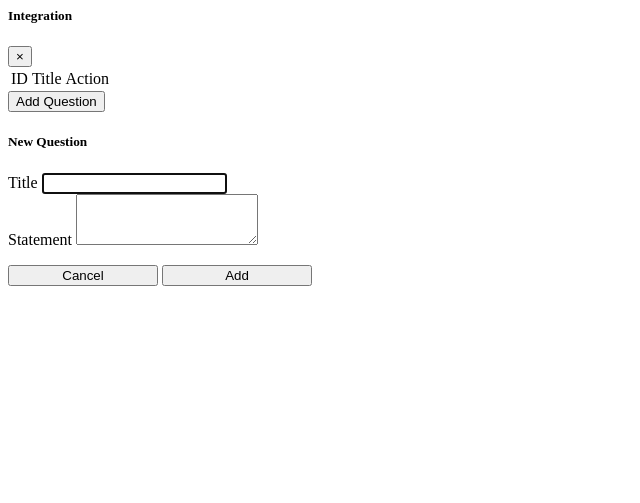
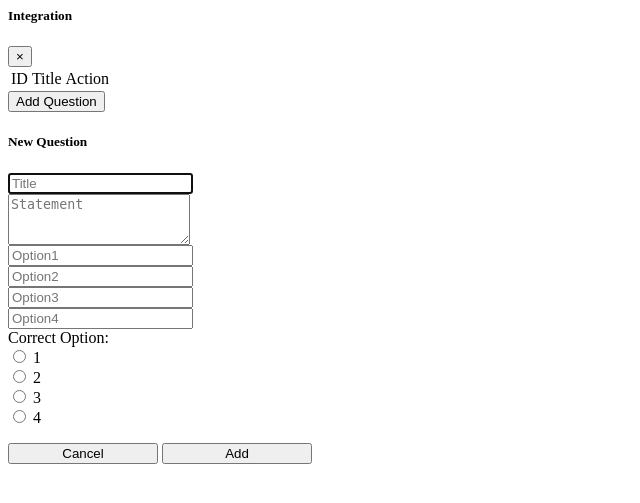
Before and after one commit to 24f1002643/quiz_master-v1, a Flask app: template templates/chapter.html in a window 1280 px wide. Shown: the top 503 px of the page, without its empty margins (0-640 px from the left). Run offline with Flask 3, Linux system fonts and the light colour scheme; the template is opened without the code that fills it: values that come from a table or form of the project are taken from there, others are empty.

Commit message:
add and delete question functionality added

```diff
--- a/app.py
+++ b/app.py
@@ -226,6 +226,43 @@ def chapter(action, id=None):
         flash("Invalid input", "error")
         return redirect(url_for("admin"))
 
+@app.route("/question/<action>", methods=["POST"])
+@app.route("/question/<action>/<int:id>", methods=["POST"])
+def question(action, id=None):
+    if action == "add":
+        db.session.add(Question(title=request.form.get("title"),
+                                statement=request.form.get("statement"),
+                                option1=request.form.get("option1"),
+                                option2=request.form.get("option2"),
+                                option3=request.form.get("option3"),
+                                option4=request.form.get("option4"),
+                                correct_option=request.form.get("correct_option")))
+        question = Question.query.filter_by(statement=request.form.get("statement")).first()
+        db.session.add(Chapterwisequestion(question_id=question.id,
+                                           chapter_id=request.form.get("chapter_id")))
+        db.session.commit()
+        return redirect(url_for("admin"))
+    elif action == "update":
+        question = Question.query.filter_by(id=id).first()
+        # To be done
+        db.session.commit()
+        return redirect(url_for("admin"))
+    elif action == "delete":
+        question = Question.query.filter_by(id=id).first()
+        chapterwisequestions = Chapterwisequestion.query.filter_by(question_id=id).all()
+        quizwisequestions = Quizwisequestion.query.filter_by(question_id=id).all()
+        if question:
+            for questions in chapterwisequestions:
+                db.session.delete(questions)
+            for questions in quizwisequestions:
+                db.session.delete(questions)
+            db.session.delete(question)
+            db.session.commit()
+        return redirect(url_for("admin"))
+    else:
+        flash("Invalid input", "error")
+        return redirect(url_for("admin"))
+
 @app.route("/logout")
 def logout():
     session.clear()
--- a/templates/add_question.html
+++ b/templates/add_question.html
@@ -8,13 +8,51 @@
             <div class="modal-body">
                 <form action="/question/add" id="question" method="post">
                     <div class="form-group">
-                        <label for="title">Title</label>
-                        <input autofocus type="text" class="form-control" id="title" name="title" autocomplete="off" required>
+                        <input autofocus type="text" class="form-control" id="title" name="title" autocomplete="off" placeholder="Title" required>
                     </div>
                     <div class="form-group">
-                        <label for="statement">Statement</label>
-                        <textarea class="form-control" id="statement" name="statement" rows="3" required></textarea>
+                        <textarea class="form-control" id="statement" name="statement" rows="3" placeholder="Statement" required></textarea>
                     </div>
+                    <div class="form-row">
+                        <div class="form-group col-md-6">
+                            <input autofocus autocomplete="on" type="text" class="form-control" id="option1" name="option1"
+                                placeholder="Option1" required>
+                        </div>
+                        <div class="form-group col-md-6">
+                            <input autofocus autocomplete="on" type="text" class="form-control" id="option2" name="option2"
+                                placeholder="Option2" required>
+                        </div>
+                    </div>
+                    <div class="form-row">
+                        <div class="form-group col-md-6">
+                            <input autofocus autocomplete="on" type="text" class="form-control" id="option3" name="option3"
+                                placeholder="Option3" required>
+                        </div>
+                        <div class="form-group col-md-6">
+                            <input autofocus autocomplete="on" type="text" class="form-control" id="option4" name="option4"
+                                placeholder="Option4" required>
+                        </div>
+                    </div>
+                    <div class="form-group form-check form-check-inline">
+                        <label>Correct Option:</label>
+                    </div>
+                    <div class="form-group form-check form-check-inline">
+                        <input class="form-check-input" type="radio" id="1" name="correct_option" value="1" required>
+                        <label class="form-check-label" for="1">1</label>
+                    </div>
+                    <div class="form-group form-check form-check-inline">
+                        <input class="form-check-input" type="radio" id="2" name="correct_option" value="2" required>
+                        <label class="form-check-label" for="2">2</label>
+                    </div>
+                    <div class="form-group form-check form-check-inline">
+                        <input class="form-check-input" type="radio" id="3" name="correct_option" value="3" required>
+                        <label class="form-check-label" for="3">3</label>
+                    </div>
+                    <div class="form-group form-check form-check-inline">
+                        <input class="form-check-input" type="radio" id="4" name="correct_option" value="4" required>
+                        <label class="form-check-label" for="4">4</label>
+                    </div>
+                    <input type="hidden" name="chapter_id" value="{{chapter.id}}">
                 </form>
             </div>
             <div class="modal-footer justify-content-center">
```
Also changed, not shown: instance/database.sqlite3.
